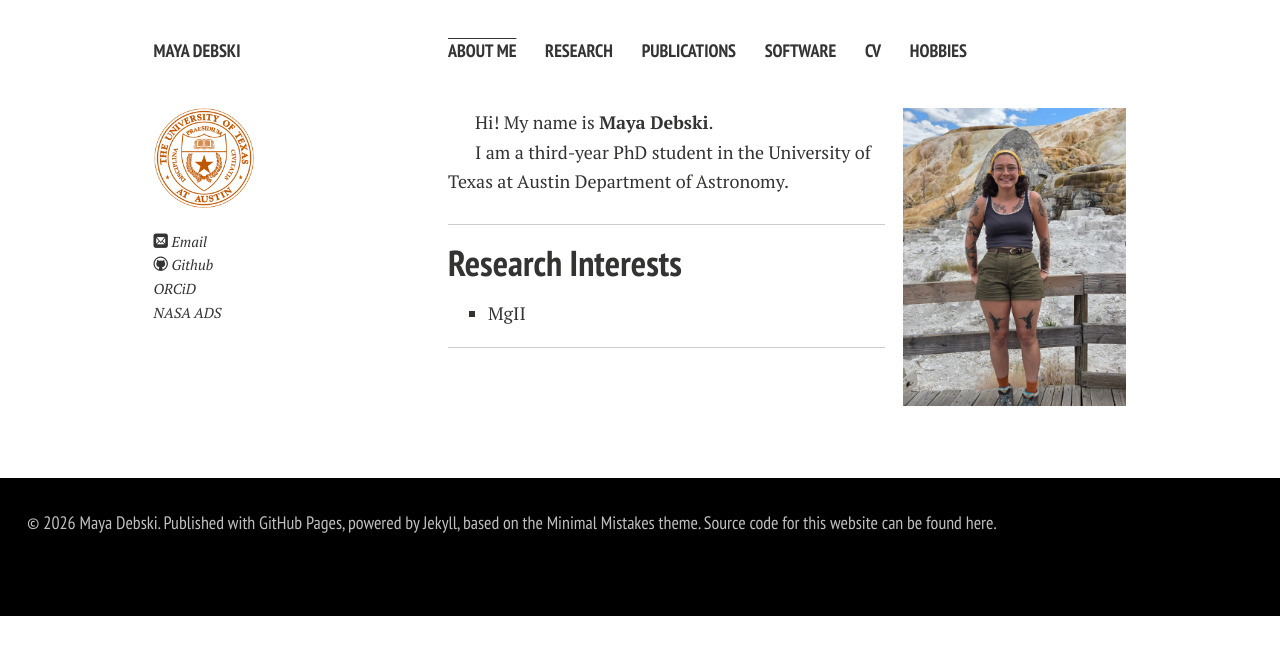
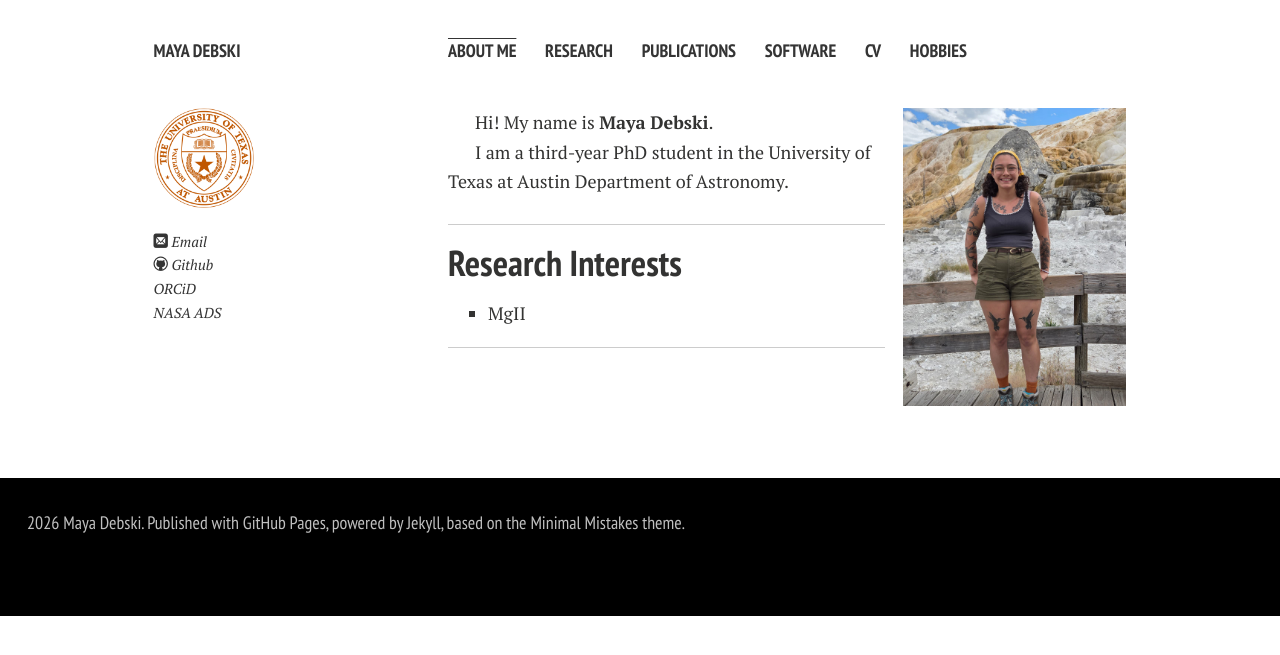
Before and after one commit to maya-debski/maya-debski.github.io, a Jekyll site: the page built from index.md, in a window 1280 px wide. Shown: the top 655 px of the page. Built offline with Jekyll 4.4.1, drawn with Linux system fonts in a browser that asks for light colours; nearby versions of some CDN libraries; comment, search, counter and statistics services are not loaded; a style sheet for code colours, icons or effects is not loaded.

Commit message:
[docs] removed copyright

```diff
--- a/_includes/footer.html
+++ b/_includes/footer.html
@@ -1,8 +1,8 @@
-<h6>&copy; {{ site.time | date: '%Y' }} {{ site.owner.name }}.
+<h6>{{ site.time | date: '%Y' }} {{ site.owner.name }}.
   Published with <a href="https://pages.github.com/" rel="nofollow">GitHub Pages</a>,
   powered by <a href="https://jekyllrb.com" rel="nofollow">Jekyll</a>,
   based on the <a href="https://mademistakes.com/" rel="nofollow">Minimal Mistakes</a> theme.
-  Source code for this website can be found <a href="https://github.com/maya-debski/maya-debski.github.io" rel="nofollow">here</a>.
+<!--  Source code for this website can be found <a href="https://github.com/maya-debski/maya-debski.github.io" rel="nofollow">here</a>.-->
 
   <!-- <script type="text/javascript" id="clstr_globe" src="//clustrmaps.com/globe.js?d=tGZ_4852x6Mm-PPomoo98e4y_CI8D9TmioGTO03Daik"></script> -->
 
```
